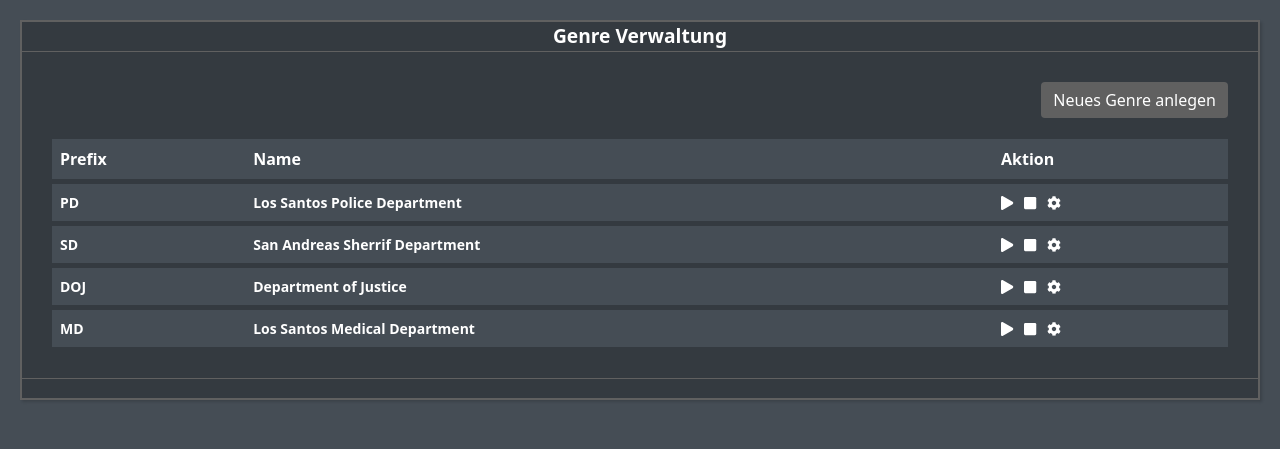
After one commit to Sattelpunkt/serien, a PHP site: template App/Views/genreSettings.php in a window 1280 px wide. The commit adds this page. Shown: the top 449 px of the page. Run offline with PHP 8.4, Linux system fonts and the light colour scheme; the template is opened without the code that fills it, so the values that code supplies are empty; some libraries are stand-ins or nearby versions.

```diff
--- /dev/null
+++ b/App/Views/genreSettings.php
@@ -0,0 +1,77 @@
+<?php
+$this->printHeader();
+$this->printNavigation();
+?>
+<div class="col d-flex flex-column h-sm-100">
+    <div class="content">
+        <div class="col-12 box">
+            <div class="boxheader">Genre Verwaltung</div>
+            <div class="boxbody">
+                <p class="text-end">
+                    <a href="https://<?= URL ?>genre/new">
+                        <button type="button" class="btn btn-primary graybutton">Neues Genre anlegen</button>
+                    </a></p>
+                <table class="table table-borderless table_main">
+                    <thead>
+                    <tr>
+                        <th scope="col">Prefix</th>
+                        <th scope="col">Name</th>
+                        <th scope="col">Aktion</th>
+                    </tr>
+                    </thead>
+                    <tbody>
+                    <tr>
+                        <th scope="row">PD</th>
+                        <td><b>Los Santos Police Department</b></td>
+                        <td><i class="fa fa-play" aria-hidden="true"></i>&nbsp; &nbsp;<i class="fa fa-stop"
+                                                                                         aria-hidden="true"></i>&nbsp;
+                            &nbsp;<i class="fa fa-cog" aria-hidden="true"></i></td>
+                    </tr>
+                    <tr>
+                        <th scope="row">SD</th>
+                        <td><b>San Andreas Sherrif Department</b></td>
+                        <td><i class="fa fa-play" aria-hidden="true"></i>&nbsp; &nbsp;<i class="fa fa-stop"
+                                                                                         aria-hidden="true"></i>&nbsp;
+                            &nbsp;<i class="fa fa-cog" aria-hidden="true"></i></td>
+
+                    </tr>
+                    <tr>
+                        <th scope="row">DOJ</th>
+                        <td><b>Department of Justice</b></td>
+                        <td><i class="fa fa-play" aria-hidden="true"></i>&nbsp; &nbsp;<i class="fa fa-stop"
+                                                                                         aria-hidden="true"></i>&nbsp;
+                            &nbsp;<i class="fa fa-cog" aria-hidden="true"></i></td>
+
+
+                    </tr>
+                    <tr>
+                        <th scope="row">MD</th>
+                        <td><b>Los Santos Medical Department</b></td>
+                        <td><i class="fa fa-play" aria-hidden="true"></i>&nbsp; &nbsp;<i class="fa fa-stop"
+                                                                                         aria-hidden="true"></i>&nbsp;
+                            &nbsp;<i class="fa fa-cog" aria-hidden="true"></i></td>
+
+                    </tr>
+                    </tbody>
+                </table>
+
+
+            </div>
+            <div class="boxfooter"></div>
+        </div>
+
+    </div>
+
+
+</div>
+
+</div>
+
+</div>
+
+
+<script src="https://cdn.jsdelivr.net/npm/bootstrap@5.1.3/dist/js/bootstrap.bundle.min.js"
+        integrity="sha384-ka7Sk0Gln4gmtz2MlQnikT1wXgYsOg+OMhuP+IlRH9sENBO0LRn5q+8nbTov4+1p"
+        crossorigin="anonymous"></script>
+</body>
+</html>
--- a/App/Views/parts/navigation.php
+++ b/App/Views/parts/navigation.php
@@ -53,6 +53,9 @@
                             <li><a href="#" class="nav-link text-white childlist"><i class="fa fa-book"
                                                                                      aria-hidden="true"></i>&nbsp;
                                     &nbsp;Comedy</a></li>
+                            <li><a href="https://<?= URL ?>genre/settings" class="nav-link text-white childlist"><i class="fa fa-cog"
+                                                                                     aria-hidden="true"></i>&nbsp;
+                                    &nbsp;Einstellungen</a></li>
 
                         </ul>
 
```
Also changed, not shown: App/Controllers/GenreController.php (added, +39 -0 lines), App/Controllers/SettingsController.php (deleted, +0 -26 lines), App/Controllers/UserController.php (+12 -0 lines), App/Library/Genres.php (+12 -0 lines), App/Models/GenreModel.php (added, +21 -0 lines), App/Models/SettingsModel.php (deleted, +0 -11 lines), App/Views/genreNew.php (added, +42 -0 lines), App/routes.php (+24 -1 lines).
